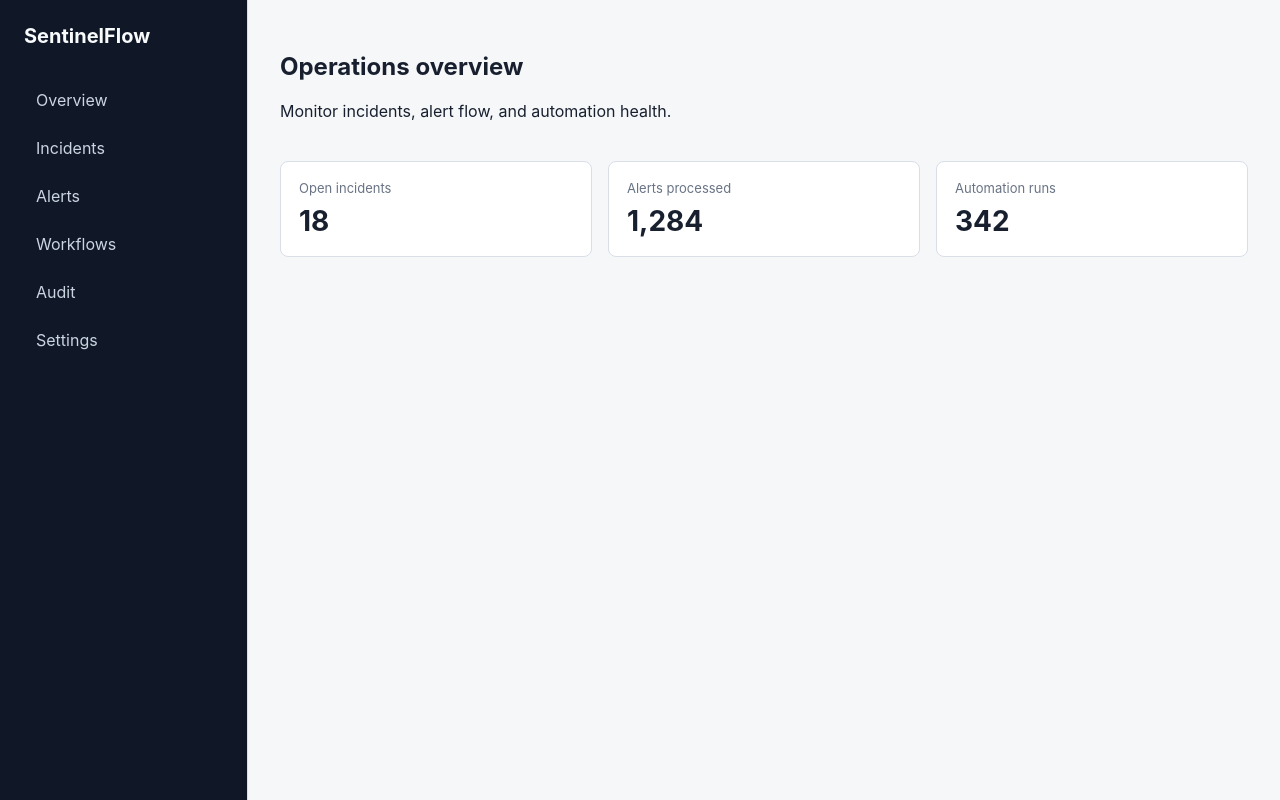
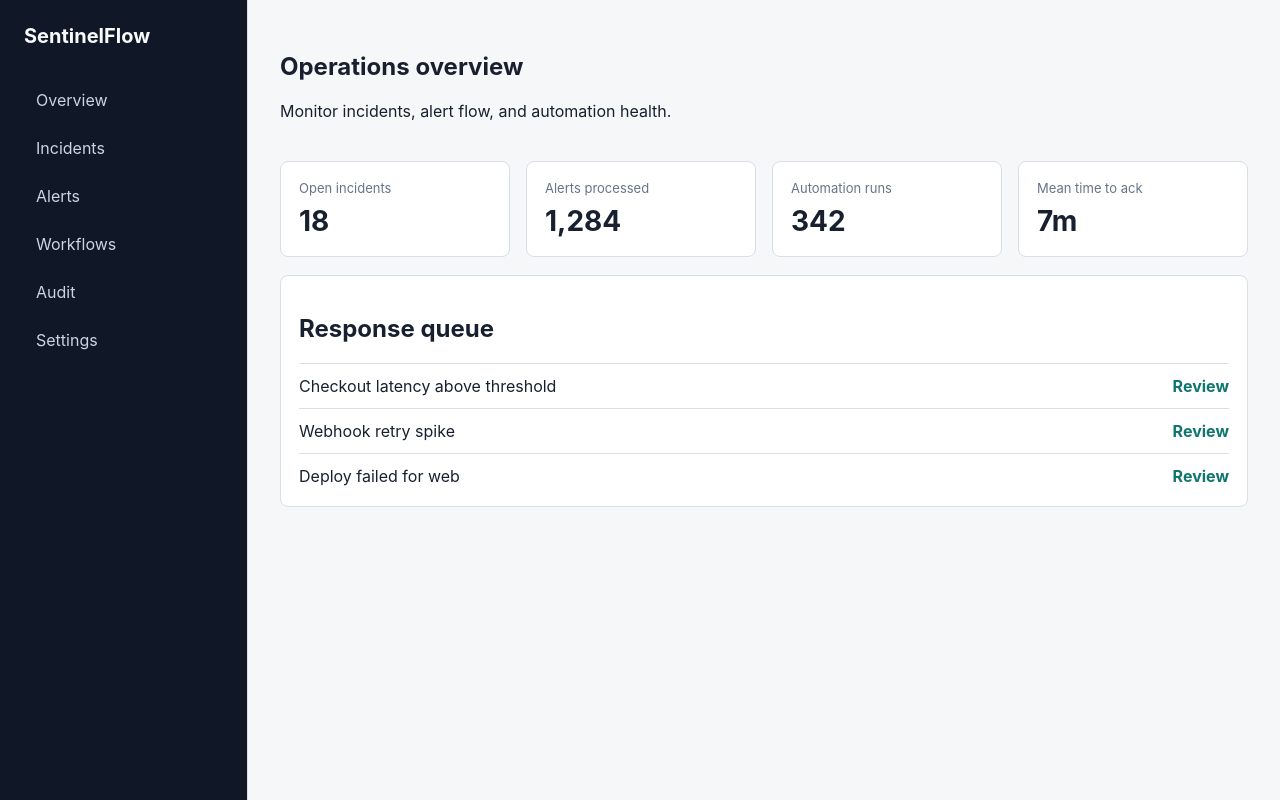
Before and after one commit to sanskar-vermaa/sentinelflowse, a Next.js app in the folder apps/web/: page / in a window 1280 px wide. Built offline with nearby package versions, Linux system fonts and the light colour scheme.

Commit message:
feat(web): polish operations overview

```diff
--- a/apps/web/app/globals.css
+++ b/apps/web/app/globals.css
@@ -77,11 +77,37 @@ a {
   grid-template-columns: repeat(3, minmax(0, 1fr));
 }
 
+.grid-four {
+  grid-template-columns: repeat(4, minmax(0, 1fr));
+}
+
 .card {
   background: var(--panel);
   border: 1px solid var(--line);
   border-radius: 8px;
   padding: 18px;
+}
+
+.section-card {
+  margin-top: 18px;
+}
+
+.stack {
+  display: grid;
+  gap: 10px;
+}
+
+.queue-row {
+  align-items: center;
+  border-top: 1px solid var(--line);
+  display: flex;
+  justify-content: space-between;
+  padding: 12px 0 2px;
+}
+
+.queue-row a {
+  color: var(--accent);
+  font-weight: 700;
 }
 
 .stat {
@@ -202,4 +228,8 @@ a {
   .grid {
     grid-template-columns: 1fr;
   }
+
+  .grid-four {
+    grid-template-columns: 1fr;
+  }
 }
--- a/apps/web/app/page.tsx
+++ b/apps/web/app/page.tsx
@@ -3,7 +3,14 @@ import { AppShell } from "./components/AppShell";
 const stats = [
   { label: "Open incidents", value: "18" },
   { label: "Alerts processed", value: "1,284" },
-  { label: "Automation runs", value: "342" }
+  { label: "Automation runs", value: "342" },
+  { label: "Mean time to ack", value: "7m" }
+];
+
+const queue = [
+  "Checkout latency above threshold",
+  "Webhook retry spike",
+  "Deploy failed for web"
 ];
 
 export default function DashboardPage() {
@@ -15,7 +22,7 @@ export default function DashboardPage() {
             <p>Monitor incidents, alert flow, and automation health.</p>
           </div>
         </div>
-        <div className="grid">
+        <div className="grid grid-four">
           {stats.map((item) => (
             <article className="card" key={item.label}>
               <div className="stat">{item.label}</div>
@@ -23,6 +30,17 @@ export default function DashboardPage() {
             </article>
           ))}
         </div>
+        <article className="card section-card">
+          <h2>Response queue</h2>
+          <div className="stack">
+            {queue.map((item) => (
+              <div className="queue-row" key={item}>
+                <span>{item}</span>
+                <a href="/incidents">Review</a>
+              </div>
+            ))}
+          </div>
+        </article>
     </AppShell>
   );
 }
```
